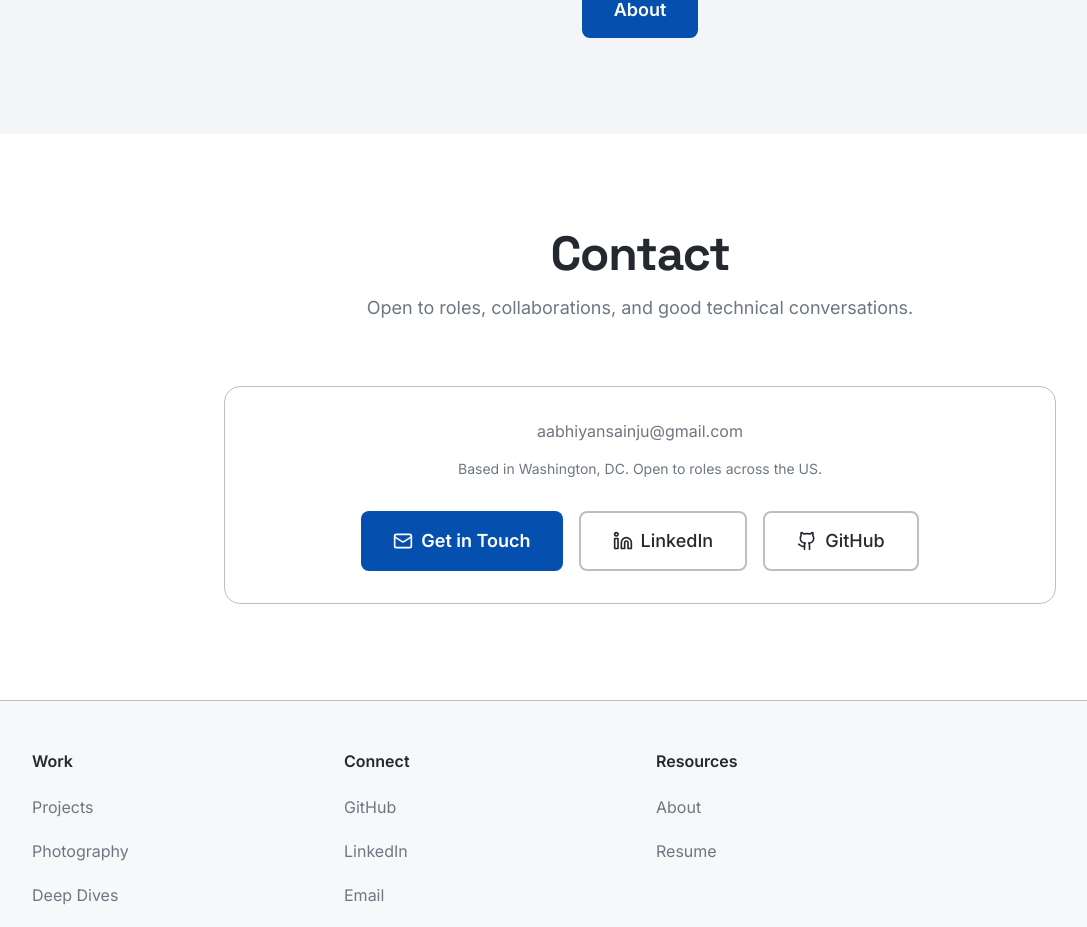
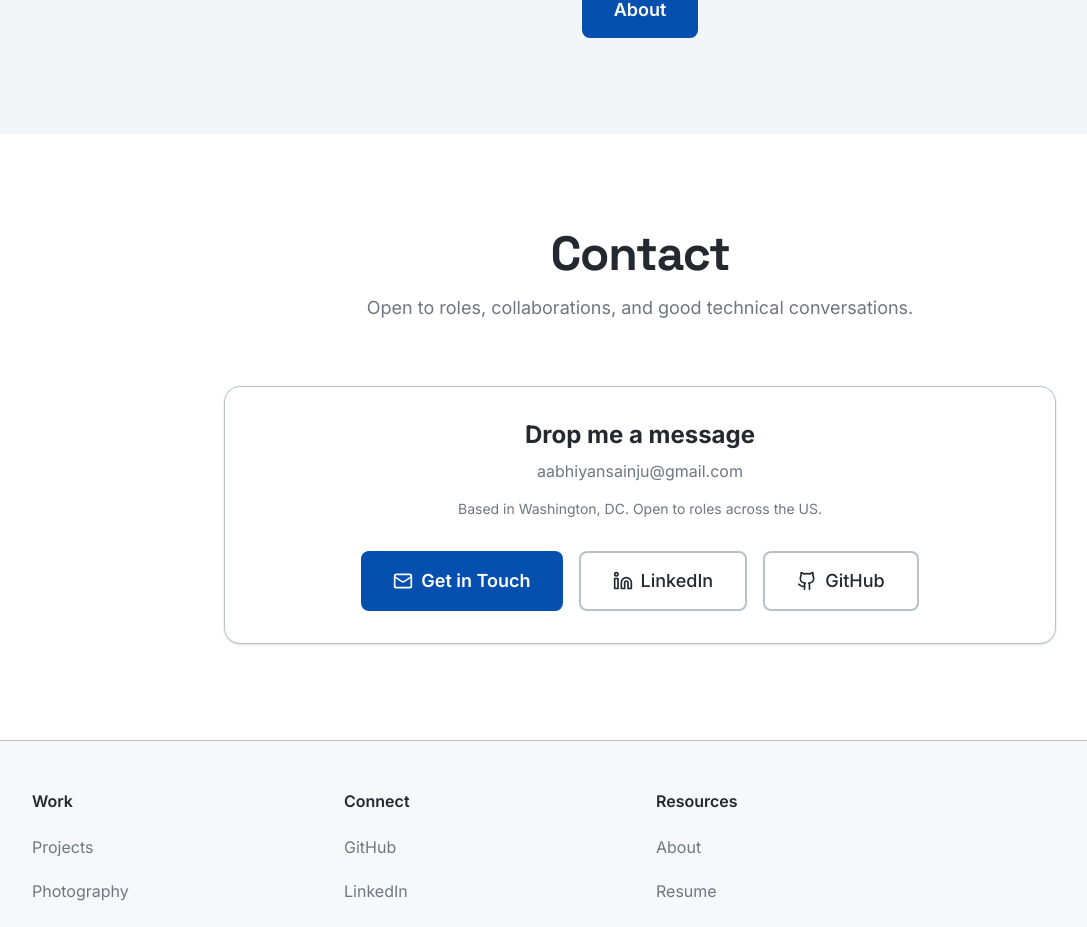
Before and after one commit to aabhiyann/portfolio-abhiyan, a React (Vite) app: page / in a window 1280 px wide. Shown: the part 2935-3862 px from the top of the page, without its empty margins (0-1087 px from the left). Built offline with nearby package versions, Linux system fonts and the light colour scheme.

Commit message:
style: simplify contact section surface treatment

```diff
--- a/src/components/ContactSection.tsx
+++ b/src/components/ContactSection.tsx
@@ -10,8 +10,6 @@ const ContactSection: React.FC = () => {
       className="py-24 bg-bg-primary relative overflow-hidden"
       id="contact"
     >
-      <div className="absolute inset-0 bg-gradient-to-t from-accent-primary/5 to-transparent pointer-events-none" />
-
       <div className="max-w-4xl mx-auto px-6 md:px-8 text-center relative z-10">
         <SectionTitle
           title="Contact"
@@ -25,7 +23,10 @@ const ContactSection: React.FC = () => {
           transition={{ duration: 0.5 }}
           className="flex flex-col items-center gap-8"
         >
-          <div className="p-8 rounded-2xl bg-card border border-border-primary w-full">
+          <div className="p-8 rounded-2xl bg-card border border-border-primary w-full shadow-sm">
+            <h3 className="text-2xl font-bold text-text-primary mb-2">
+              Drop me a message
+            </h3>
             <p className="text-text-muted mb-4">aabhiyansainju@gmail.com</p>
             <p className="text-text-muted text-sm mb-8">
               Based in Washington, DC. Open to roles across the US.
```
